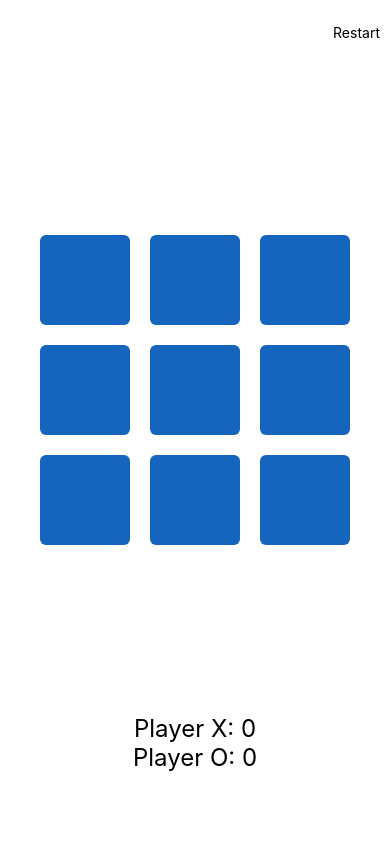
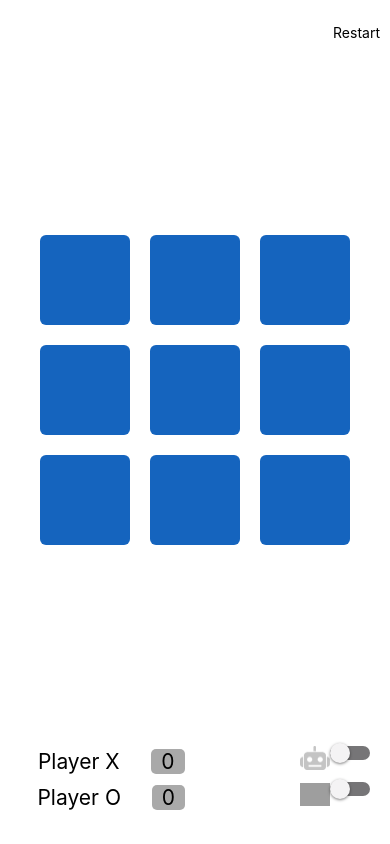
Before and after one commit to moromisato/tictactoe, a React Native app: screen / in a window 390 px wide. Built offline with nearby package versions, Linux system fonts and the light colour scheme; grey boxes are pictures that could not be loaded.

Commit message:
added bottom settings for bot and dark mode control

```diff
--- a/App.js
+++ b/App.js
@@ -13,36 +13,49 @@ import {
   Text,
   StatusBar,
   TouchableOpacity,
-  Dimensions
+  Dimensions,
+  Switch,
+  Image
 } from 'react-native';
 
 const height = Dimensions.get('screen').height
 
 import Position from './src/components/Position';
 
-const App  = () => {
+const App = () => {
 
   let initialTestBoard = Array(9).fill(null)
 
-  const [ board, setBoard ] = useState(initialTestBoard)
-  const [ pointer, setPointer ] = useState('auto')
-  const [ player, setPlayer ] = useState(true)
-  const [ scoreOne, setScoreOne ] = useState(0)
-  const [ scoreTwo, setScoreTwo ] = useState(0)
+  const [board, setBoard] = useState(initialTestBoard)
+  const [pointer, setPointer] = useState('auto')
+  const [player, setPlayer] = useState(true)
+  const [scoreOne, setScoreOne] = useState(0)
+  const [scoreTwo, setScoreTwo] = useState(0)
+
+  const [isBotEnabled, setBotEnabled] = useState(false);
+  const [darkMode, setDarkMode] = useState(false)
+
+  function toggleBot() {
+    setBotEnabled(!isBotEnabled)
+  }
+
+  function toggleDarkMode() {
+    setDarkMode(!darkMode)
+  }
 
   function renderBoardPiece(position) {
-    return(
+    return (
       <Position value={board[position]} onClick={() => makeMove(position)} />
     )
   }
 
-  function makeMove(position){
+  function makeMove(position) {
 
-    if (board[position] === null || board[position] === ''){
+    if (board[position] === null || board[position] === '') {
 
       let boardCopy = board.slice()
 
-      if (player){
+      if (player) {
         boardCopy[position] = 'X'
       } else {
         boardCopy[position] = 'O'
@@ -55,15 +68,15 @@ const App  = () => {
 
   }
 
-  useEffect(()=>{
+  useEffect(() => {
 
-    if (checkWinner(board)){
+    if (checkWinner(board)) {
       setPointer('none')
 
-      if (!player) {
+      if (player) {
         setScoreOne(scoreOne + 1)
         console.warn('Jogador 1 venceu!')
-      } else{
+      } else {
         console.warn('Jogador 2 venceu!')
         setScoreTwo(scoreTwo + 1)
       }
@@ -73,7 +86,7 @@ const App  = () => {
       }, 3000)
     }
 
-    else if ( checkFullBoard(board) ){
+    else if (checkFullBoard(board)) {
       console.warn('Empatou!')
     }
 
@@ -83,13 +96,13 @@ const App  = () => {
     if (player === false) {
       let botMove = bestMove()
 
-      setTimeout(() => {makeMove(botMove)}, 500)
+      setTimeout(() => { makeMove(botMove) }, 500)
     }
   }, [player])
 
   function checkWinner(board) {
 
-    if (board === undefined){
+    if (board === undefined) {
       return
     }
 
@@ -104,11 +117,11 @@ const App  = () => {
       [0, 4, 8]
     ]
 
-    for (let i = 0; i < possibleWins.length; i++){
+    for (let i = 0; i < possibleWins.length; i++) {
       let [posOne, posTwo, posThree] = possibleWins[i]
 
       if ((board[posOne] === 'X' && board[posTwo] === 'X' && board[posThree] === 'X') ||
-          (board[posOne] === 'O' && board[posTwo] === 'O' && board[posThree] === 'O')){
+        (board[posOne] === 'O' && board[posTwo] === 'O' && board[posThree] === 'O')) {
         return true
 
       }
@@ -119,21 +132,21 @@ const App  = () => {
   }
 
   function checkFullBoard(board) {
-    for(let i = 0; i < board.length; i++){
-      if (board[i] === null || board[i] === ''){
+    for (let i = 0; i < board.length; i++) {
+      if (board[i] === null || board[i] === '') {
         return false
       }
     }
     return true
   }
 
-  function restartGame(){
+  function restartGame() {
     clearBoard()
     setScoreOne(0)
     setScoreTwo(0)
   }
 
-  function clearBoard(){
+  function clearBoard() {
     setBoard(initialTestBoard)
     setPlayer(true)
   }
@@ -143,8 +156,8 @@ const App  = () => {
     let move
     let auxBoard = board.slice()
 
-    for(let i = 0; i < board.length; i++){
-      if(auxBoard[i] === null || auxBoard[i] === ''){
+    for (let i = 0; i < board.length; i++) {
+      if (auxBoard[i] === null || auxBoard[i] === '') {
         auxBoard[i] = 'O'
         let score = miniMax(auxBoard, 0, true)
         console.log('********** score ' + score + ' i = ' + i)
@@ -159,24 +172,24 @@ const App  = () => {
     return move
   }
 
-  function miniMax(currentBoard, depth, isMaximizing){
+  function miniMax(currentBoard, depth, isMaximizing) {
 
     let auxBoard = currentBoard.slice()
 
-    if(checkWinner(auxBoard)){
-      if(isMaximizing){
+    if (checkWinner(auxBoard)) {
+      if (isMaximizing) {
         return - 10 + depth
-      }else{
+      } else {
         return 10 - depth
       }
-    }else if (checkFullBoard(auxBoard)){
+    } else if (checkFullBoard(auxBoard)) {
       return 0
     }
 
-    if(isMaximizing){
+    if (isMaximizing) {
       let bestScore = -Infinity
-      for(let i = 0; i < auxBoard.length; i++){
-        if(auxBoard[i] === null || auxBoard[i] === ''){
+      for (let i = 0; i < auxBoard.length; i++) {
+        if (auxBoard[i] === null || auxBoard[i] === '') {
           auxBoard[i] = 'X'
           let score = miniMax(auxBoard, depth + 1, false)
           auxBoard[i] = ''
@@ -188,10 +201,10 @@ const App  = () => {
       }
       return bestScore
 
-    }else{
+    } else {
       let bestScore = Infinity
-      for(let i = 0; i < auxBoard.length; i++){
-        if(auxBoard[i] === null || auxBoard[i] === ''){
+      for (let i = 0; i < auxBoard.length; i++) {
+        if (auxBoard[i] === null || auxBoard[i] === '') {
           auxBoard[i] = 'O'
           let score = miniMax(auxBoard, depth + 1, true)
           auxBoard[i] = ''
@@ -209,9 +222,9 @@ const App  = () => {
     <>
       <StatusBar barStyle="light-content" />
       <View style={styles.header_buttons}>
-          <TouchableOpacity onPress={() => restartGame()}>
-            <Text>Restart</Text>
-          </TouchableOpacity>
+        <TouchableOpacity onPress={() => restartGame()}>
+          <Text>Restart</Text>
+        </TouchableOpacity>
       </View>
       <View pointerEvents={pointer} style={styles.board}>
 
@@ -234,9 +247,39 @@ const App  = () => {
         </View>
 
       </View>
-      <View style={styles.scores}>
-          <Text style={styles.score_text}>Player X: {scoreOne}</Text>
-          <Text style={styles.score_text}>Player O: {scoreTwo}</Text>
+      <View style={styles.panel}>
+        <View style={styles.score}>
+          <View style={styles.scoreRow}>
+            <Text style={[styles.score_text]}>Player X </Text><Text style={[styles.score_text, {paddingLeft:10, paddingRight: 10, borderRadius: 5, backgroundColor: 'darkgray'}]}>{scoreOne}</Text>
+          </View>
+          <View style={styles.scoreRow}>
+            <Text style={[styles.score_text]}>Player O </Text><Text style={[styles.score_text, {paddingLeft: 10, paddingRight: 10, borderRadius: 5, backgroundColor: 'darkgray'}]}>{scoreTwo}</Text>
+          </View>
+        </View>
+        <View style={styles.settings}>
+          <View style={styles.settingsRow}>
+            <Image style={styles.icon} source={require('./src/assets/robot.png')} />
+            <Switch
+              trackColor={{ false: '#767577', true: '#767577' }}
+              thumbColor={isBotEnabled ? '#f4f3f4' : '#f4f3f4'}
+              ios_backgroundColor="#3e3e3e"
+              onValueChange={toggleBot}
+              value={isBotEnabled}
+            />
+          </View>
+
+          <View style={styles.settingsRow}>
+            <Image style={styles.icon} source={require('./src/assets/sun.png')} />
+            <Switch
+              trackColor={{ false: '#767577', true: '#767577' }}
+              thumbColor={darkMode ? '#f4f3f4' : '#f4f3f4'}
+              ios_backgroundColor="#3e3e3e"
+              onValueChange={toggleDarkMode}
+              value={darkMode}
+            />
+          </View>
+
+        </View>
       </View>
     </>
   );
@@ -264,16 +307,18 @@ const styles = StyleSheet.create({
     backgroundColor: 'lightgray'
   },
 
-  scores: {
+  panel: {
     flex: 0.2,
+    flexDirection: 'row',
     height: '100%',
     justifyContent: 'flex-start',
     alignItems: 'center',
-    backgroundColor: 'white'
+    //backgroundColor: '#1564be'
   },
 
   score_text: {
-    fontSize: height * 0.04
+    fontSize: height * 0.035,
+    marginLeft: 10
   },
 
   header_buttons: {
@@ -281,6 +326,38 @@ const styles = StyleSheet.create({
     justifyContent: 'center',
     marginRight: 10,
     alignItems: 'flex-end',
+  },
+
+  score: {
+    flex: 1,
+    minHeight: height * 0.12,
+    justifyContent: 'space-around',
+    margin: 5,
+    marginLeft: 20,
+    borderRadius: 5,
+  },
+
+  scoreRow: {
+    flexDirection: 'row',
+    justifyContent: 'space-around'
+  },
+
+  settings: {
+    flex: 1,
+    minHeight: height * 0.12,
+    marginRight: 20,
+  },
+
+  settingsRow: {
+    flex: 1,
+    justifyContent: 'flex-end',
+    flexDirection: 'row',
+  },
+
+  icon: {
+    width: height * 0.05,
+    height: height * 0.05,
+    resizeMode: 'contain',
   }
 });
 
```
